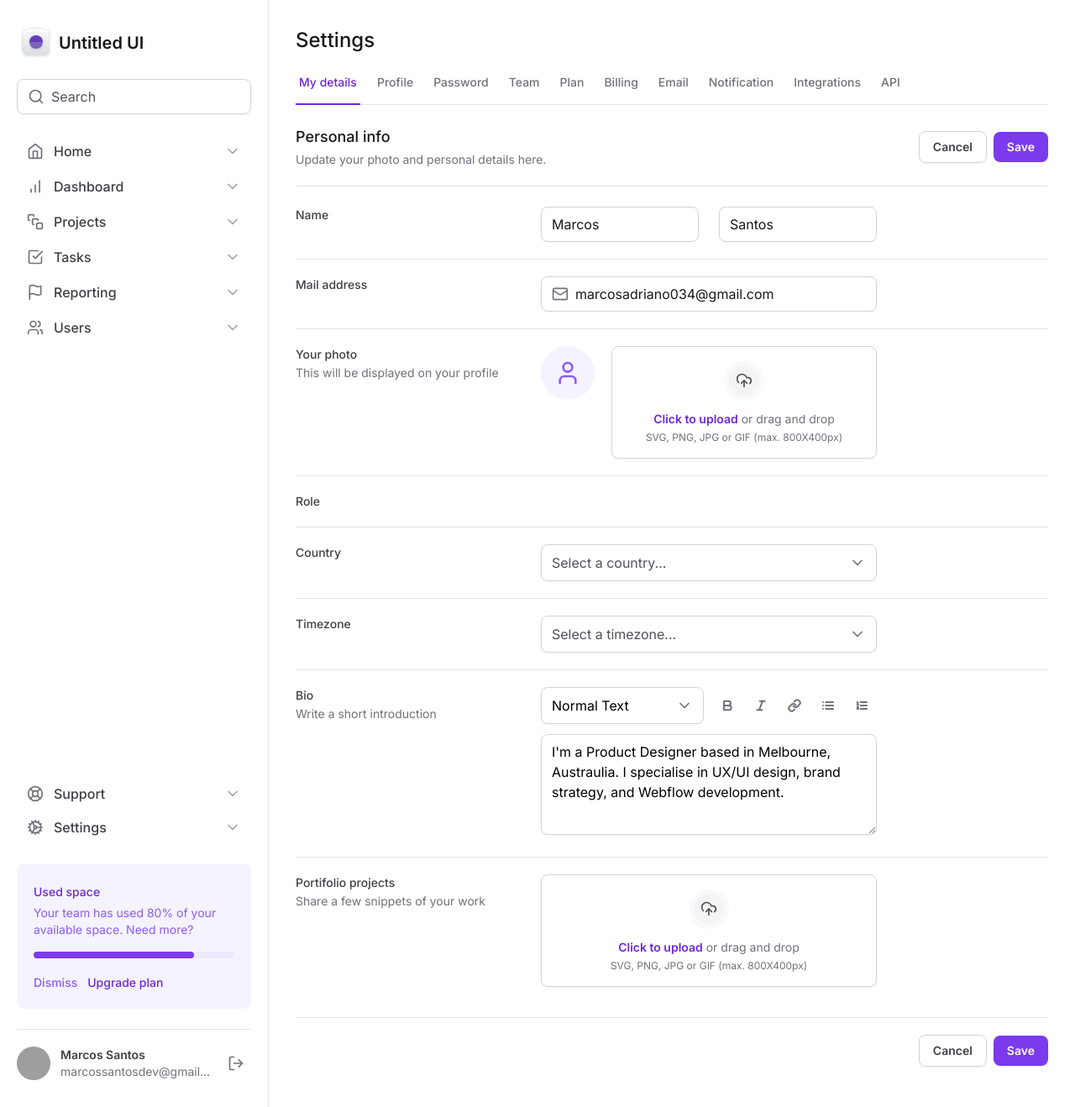
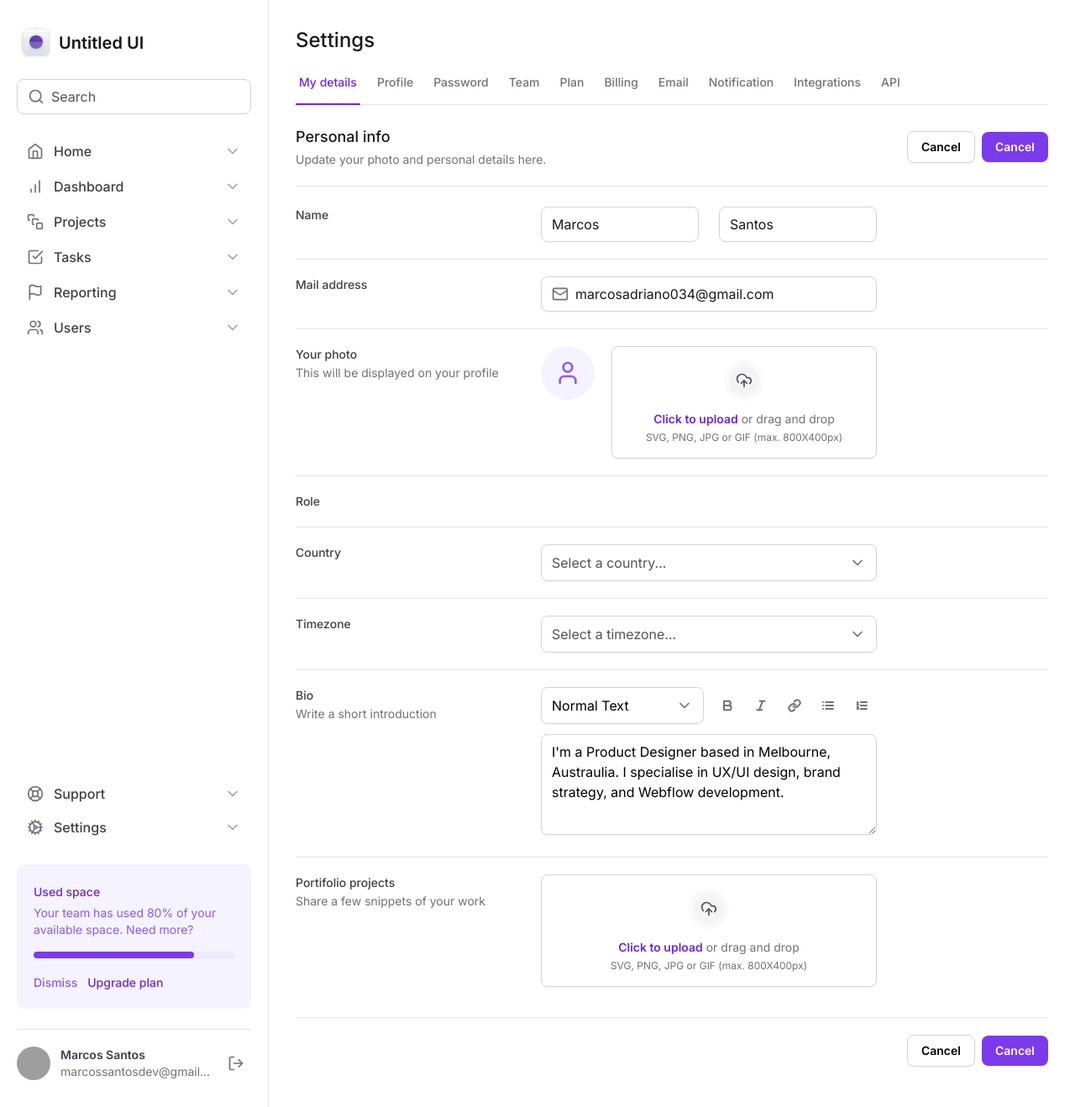
Before and after one commit to MarcosSantosDev/tailwind-with-nextjs, a Next.js app: page / in a window 1280 px wide. Shown: the whole page at 84% size. Built offline with nearby package versions, Linux system fonts and the light colour scheme; grey boxes are pictures that could not be loaded.

Commit message:
feat: create button component with tailwind-variants

```diff
--- a/package.json
+++ b/package.json
@@ -24,6 +24,7 @@
     "postcss": "8.4.28",
     "react": "18.2.0",
     "react-dom": "18.2.0",
+    "tailwind-variants": "^0.1.14",
     "tailwindcss": "3.3.3",
     "typescript": "5.2.2"
   },
--- a/src/app/page.tsx
+++ b/src/app/page.tsx
@@ -5,6 +5,7 @@ import * as FileInput from '@/components/Form/FileInput'
 import Select from '@/components/Form/Select'
 import SelectItem from '@/components/Form/Select/SelectItem'
 import Textarea from '@/components/Textarea'
+import Button from '@/components/Button'
 
 export default function Home() {
   return (
@@ -23,19 +24,12 @@ export default function Home() {
           </div>
 
           <div className="flex items-center gap-2">
-            <button
-              type="button"
-              className="rounded-lg border border-zinc-300 px-4 py-2 text-sm font-semibold text-zinc-700 shadow-sm hover:bg-zinc-50"
-            >
+            <Button variant="outline" type="button">
               Cancel
-            </button>
-            <button
-              type="submit"
-              form="settings"
-              className="rounded-lg bg-violet-600 px-4 py-2 text-sm font-semibold text-white shadow-sm hover:bg-violet-700"
-            >
+            </Button>
+            <Button variant="primary" type="submit" form="settings">
               Save
-            </button>
+            </Button>
           </div>
         </div>
 
@@ -216,19 +210,12 @@ export default function Home() {
           </div>
 
           <div className="flex items-center justify-end gap-2 border-zinc-200 pt-5">
-            <button
-              type="button"
-              className="rounded-lg border border-zinc-300 px-4 py-2 text-sm font-semibold text-zinc-700 shadow-sm hover:bg-zinc-50"
-            >
+            <Button variant="outline" type="button">
               Cancel
-            </button>
-            <button
-              type="submit"
-              form="settings"
-              className="rounded-lg bg-violet-600 px-4 py-2 text-sm font-semibold text-white shadow-sm hover:bg-violet-700"
-            >
+            </Button>
+            <Button variant="primary" type="submit" form="settings">
               Save
-            </button>
+            </Button>
           </div>
         </form>
       </div>
--- /dev/null
+++ b/src/components/Button.tsx
@@ -0,0 +1,33 @@
+import { ComponentProps } from 'react'
+import { tv, VariantProps } from 'tailwind-variants'
+
+const button = tv({
+  base: [
+    'rounded-lg px-4 py-2 text-sm font-semibold outline-none shadow-sm',
+    'focus-visible:ring-2 focus-visible:ring-offset-2 focus-visible:ring-violet-500',
+    'active:opacity-80',
+  ],
+
+  variants: {
+    variant: {
+      primary: 'bg-violet-600 text-white hover:bg-violet-700',
+      outline: 'border border-zinc-300 texdt-zinc-700 hover:bg-zinc-50',
+    },
+  },
+
+  defaultVariants: {
+    variant: 'primary',
+  },
+})
+
+export type ButtonProps = ComponentProps<'button'> & VariantProps<typeof button>
+
+const Button = ({ variant, ...props }: ButtonProps) => {
+  return (
+    <button {...props} className={button({ variant })}>
+      Cancel
+    </button>
+  )
+}
+
+export default Button
```
Also changed, not shown: 1 other file (tests, documents, lock files or other folders).
